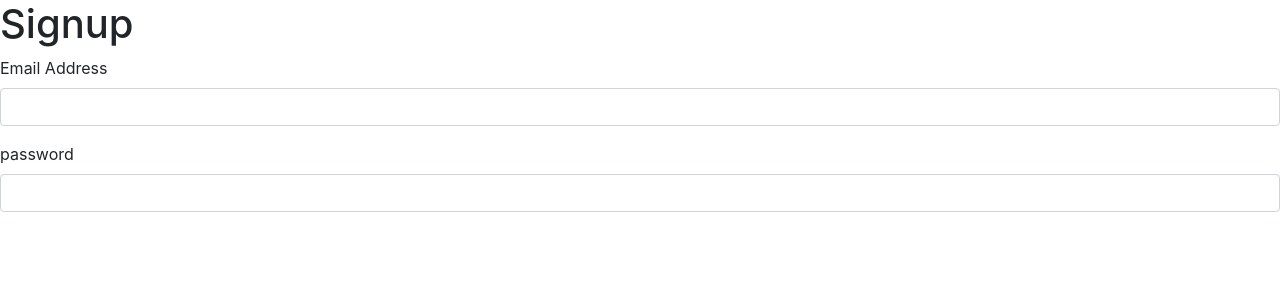
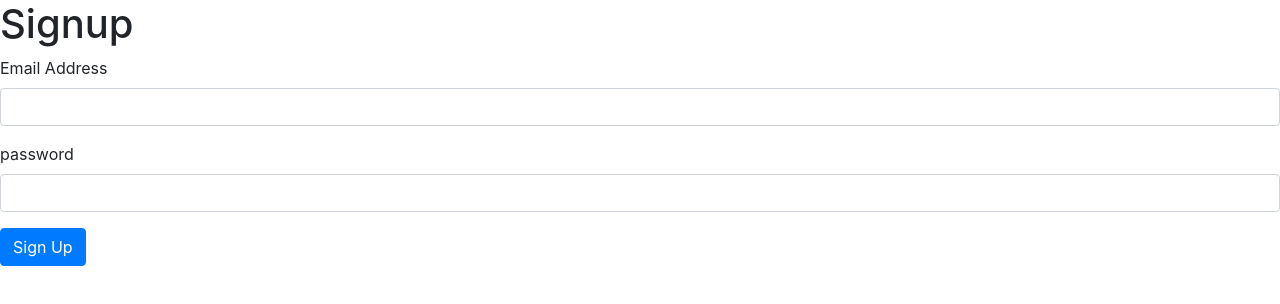
Before and after one commit to absolute-nil/tickety-ms, a Next.js app in the folder client/: page /auth/signup in a window 1280 px wide. Shown: the top 304 px of the page. Built offline with nearby package versions, Linux system fonts and the light colour scheme.

Commit message:
implement error handling

```diff
--- a/client/pages/auth/signup.js
+++ b/client/pages/auth/signup.js
@@ -1,15 +1,56 @@
-export default () => {
+import { useState } from 'react';
+import axios from 'axios';
+
+const Signup = () => {
+  const [email, setEmail] = useState('');
+  const [password, setPassword] = useState('');
+  const [errors, setErrors] = useState([]);
+  const onSubmit = async (e) => {
+    e.preventDefault();
+    try {
+      const response = await axios.post('/api/users/signup', {
+        email,
+        password,
+      });
+      console.log(response.data);
+    } catch (err) {
+      setErrors(err.response.data.errors);
+    }
+  };
+
   return (
-    <form>
+    <form onSubmit={onSubmit}>
       <h1>Signup</h1>
       <div className="form-group">
         <label>Email Address</label>
-        <input className="form-control" />
+        <input
+          value={email}
+          onChange={(e) => setEmail(e.target.value)}
+          className="form-control"
+        />
       </div>
       <div className="form-group">
         <label>password</label>
-        <input type="password" className="form-control" />
+        <input
+          value={password}
+          onChange={(e) => setPassword(e.target.value)}
+          type="password"
+          className="form-control"
+        />
       </div>
+      {errors.length > 0 && (
+        <div className="alert alert-danger">
+          <h4>Oops....</h4>
+          <ul className="my-0">
+            {errors.map((err) => (
+              <li key={err.message}>{err.message}</li>
+            ))}
+          </ul>
+        </div>
+      )}
+      <button className="btn btn-primary">Sign Up</button>
     </form>
   );
 };
+
+export default Signup;
```
